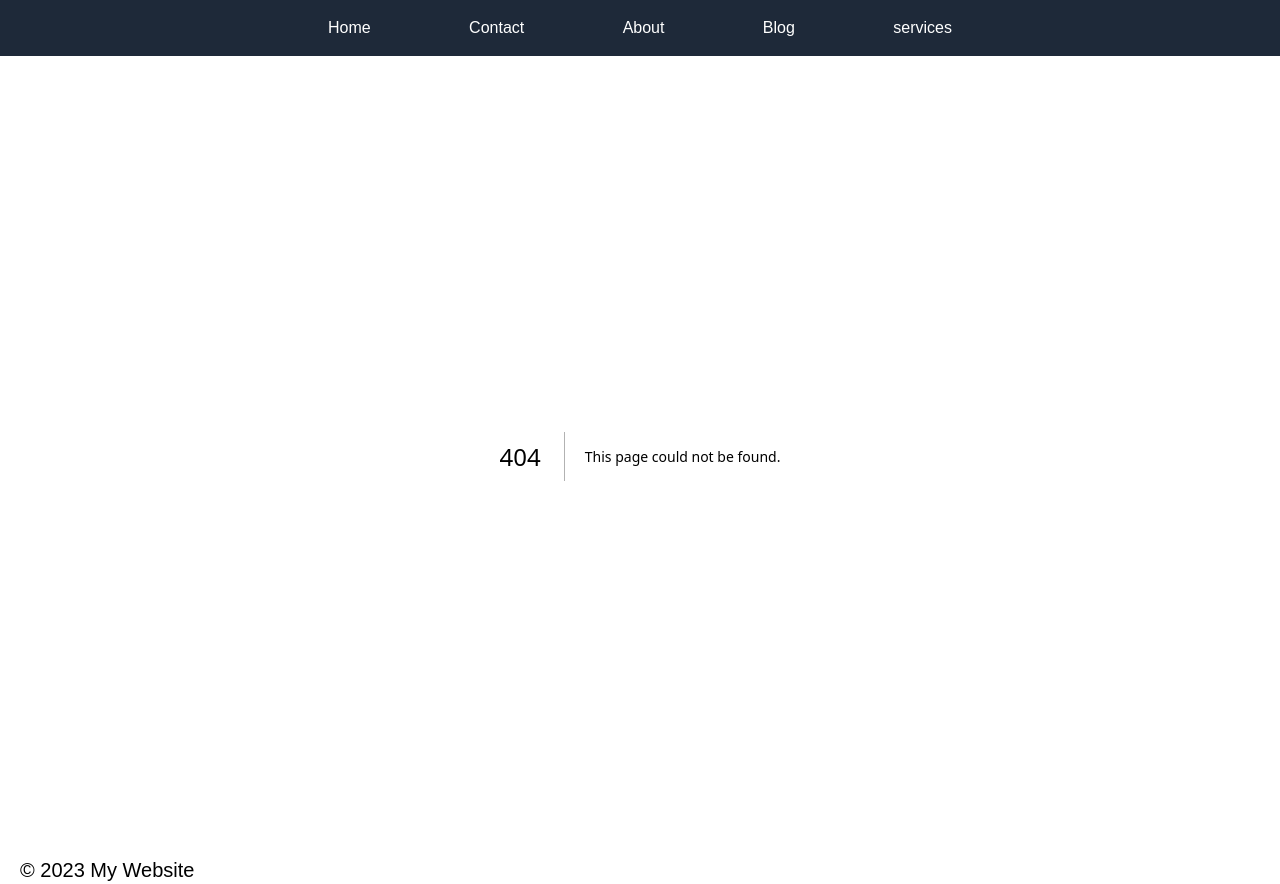
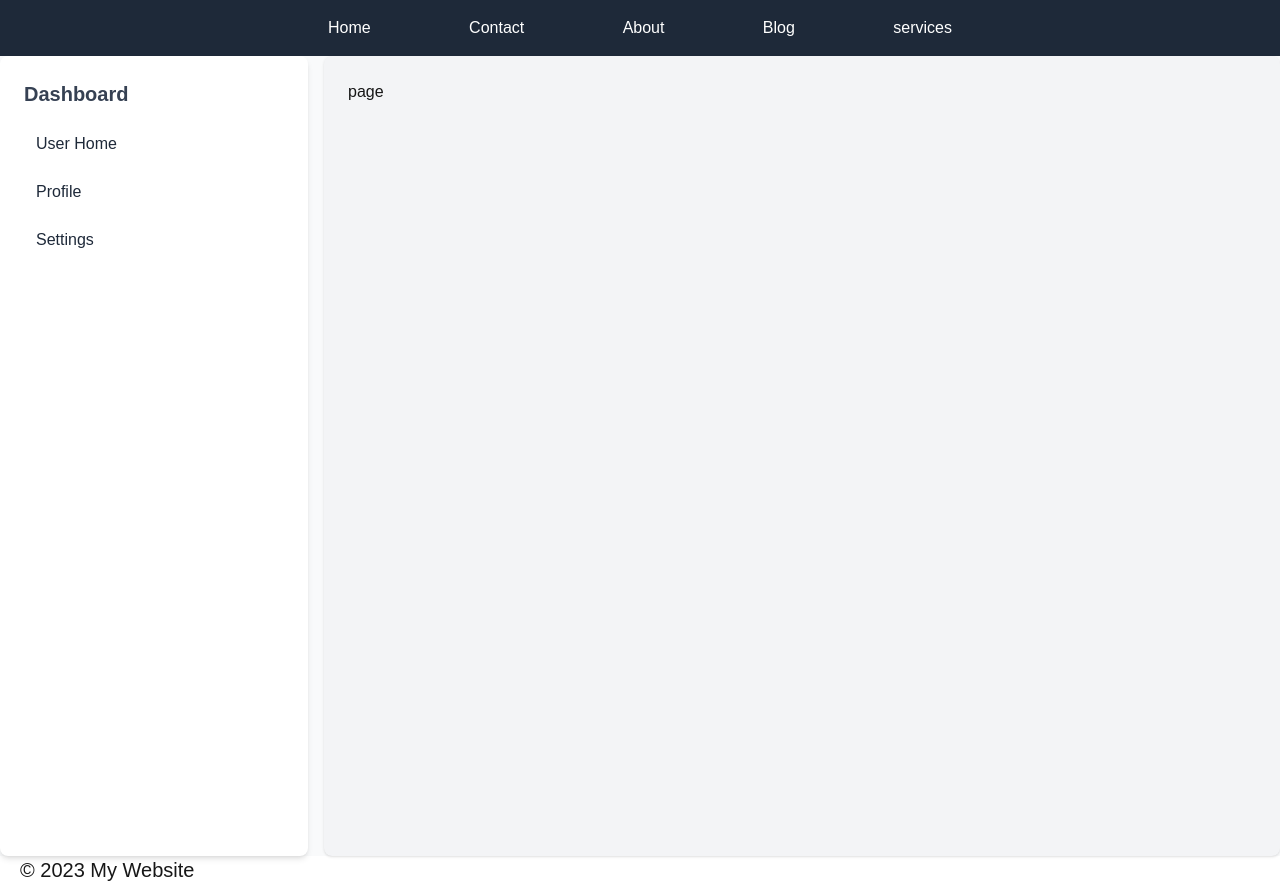
Before and after one commit to arjahid/Next-Js, a Next.js app: page /user-dashboard in a window 1280 px wide. Before the commit this address had no page. Built offline with nearby package versions, Linux system fonts and the light colour scheme.

Commit message:
create user dashboard

```diff
--- /dev/null
+++ b/src/app/(dashboard)/layout.jsx
@@ -0,0 +1,25 @@
+import React from 'react'
+
+export default function layout({children}) {
+  return (
+    <div className='min-h-screen grid grid-cols-12 gap-4 bg-gray-50'>
+        <div className='col-span-3 bg-white p-6 shadow-md rounded-lg flex flex-col items-start'>
+            <h2 className='text-xl font-bold mb-4 text-gray-700'>Dashboard</h2>
+            <ul className='space-y-2 w-full'>
+                <li className='w-full'>
+                    <a href="#" className='block px-3 py-2 rounded hover:bg-gray-100 text-gray-800 font-medium'>User Home</a>
+                </li>
+                <li className='w-full'>
+                    <a href="#" className='block px-3 py-2 rounded hover:bg-gray-100 text-gray-800 font-medium'>Profile</a>
+                </li>
+                <li className='w-full'>
+                    <a href="#" className='block px-3 py-2 rounded hover:bg-gray-100 text-gray-800 font-medium'>Settings</a>
+                </li>
+            </ul>
+        </div>
+        <div className='col-span-9 bg-gray-100 p-6 rounded-lg shadow'>
+            {children}
+        </div>
+    </div>
+  )
+}
--- /dev/null
+++ b/src/app/(dashboard)/user-dashboard/page.jsx
@@ -0,0 +1,7 @@
+import React from 'react'
+
+export default function page() {
+  return (
+    <div>page</div>
+  )
+}
--- a/src/app/layout.js
+++ b/src/app/layout.js
@@ -24,7 +24,7 @@ export default function RootLayout({ children }) {
         className={`${geistSans.variable} ${geistMono.variable} antialiased`}
       >
        <Navbar></Navbar>
-      <main className="h-screen flex flex-col items-center justify-center place-content-center place-items-center">
+      <main className="h-screen flex flex-col ">
           {children}
       </main>
         <footer>
```
